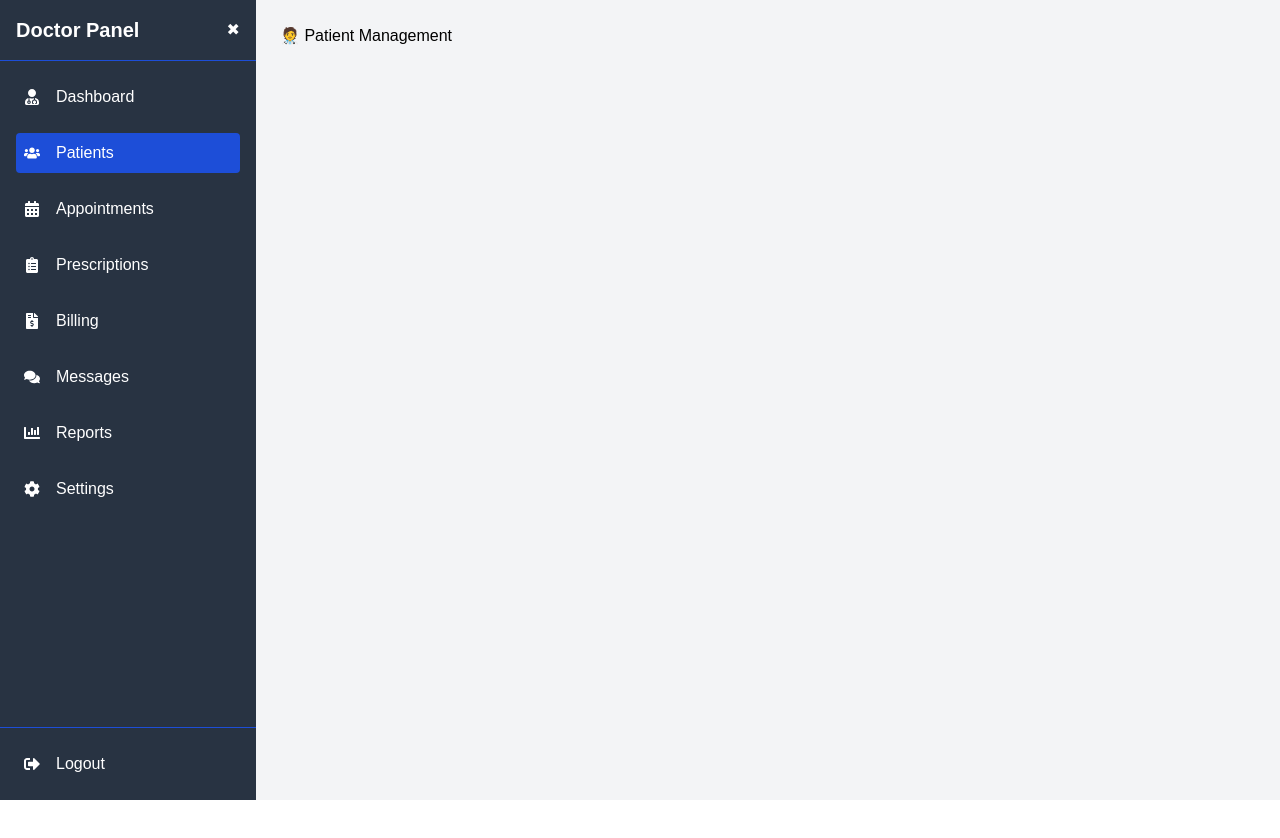
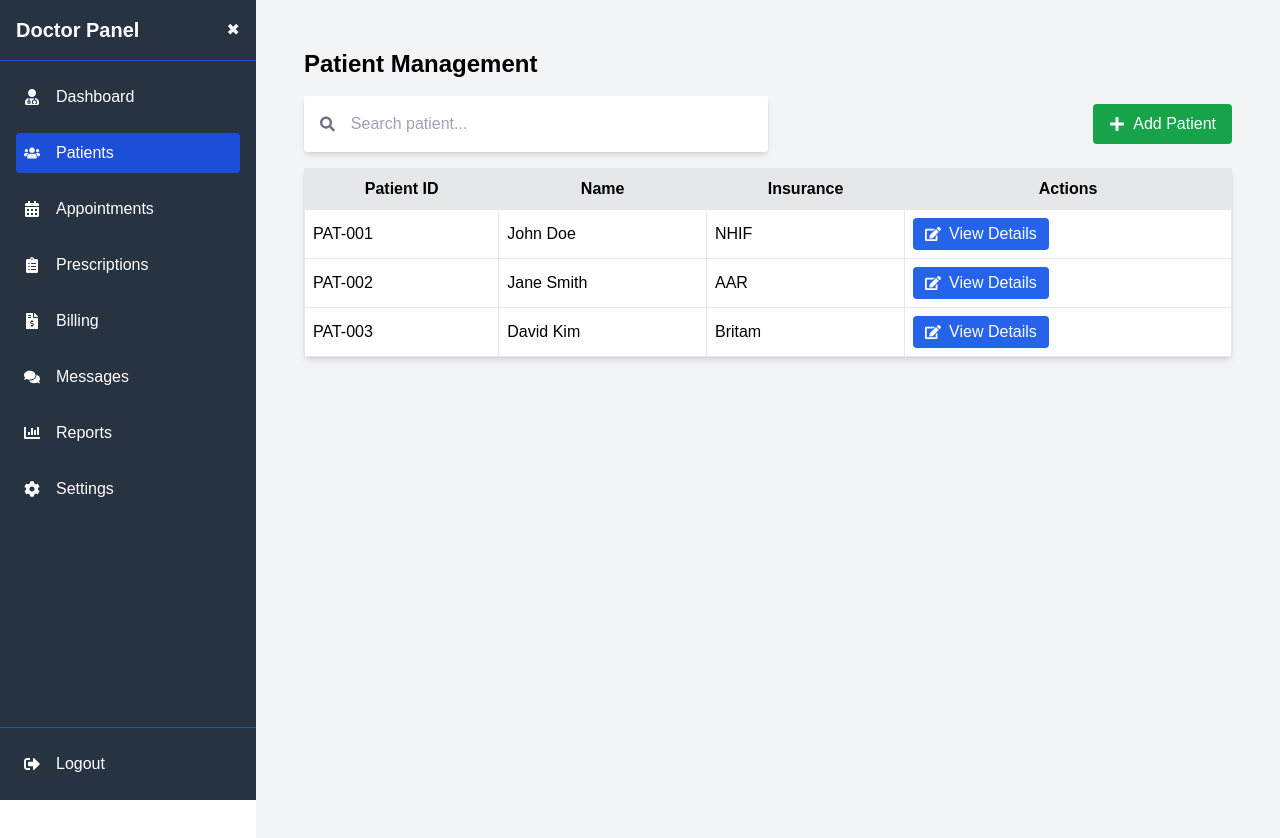
Before and after one commit to DANCANKARANI/iruma-frontend, a Next.js app: page /doctor in a window 1280 px wide. Both pictures are taken after a click on the button "Patients". Shown: the top 838 px of the page. Before the commit the page ends 800 px from the top, so only its background shows below. Built offline with nearby package versions, Linux system fonts and the light colour scheme.

Commit message:
patient management by doctor

```diff
--- /dev/null
+++ b/app/doctor/components/patientManagement.tsx
@@ -0,0 +1,238 @@
+"use client";
+
+import { useState } from "react";
+import { FaSearch, FaEdit, FaTrash, FaPlus } from "react-icons/fa";
+
+// Define the type for a patient
+interface Patient {
+  id: string;
+  name: string;
+  insurance: string;
+}
+
+// Define the initial list of patients
+const initialPatients: Patient[] = [
+  { id: "PAT-001", name: "John Doe", insurance: "NHIF" },
+  { id: "PAT-002", name: "Jane Smith", insurance: "AAR" },
+  { id: "PAT-003", name: "David Kim", insurance: "Britam" },
+];
+
+export const Patients = () => {
+  const [search, setSearch] = useState("");
+  const [patients, setPatients] = useState<Patient[]>(initialPatients);
+  const [selectedPatient, setSelectedPatient] = useState<Patient | null>(null);
+  const [isAddModalOpen, setIsAddModalOpen] = useState(false);
+  const [isEditModalOpen, setIsEditModalOpen] = useState(false);
+  const [currentPatient, setCurrentPatient] = useState<Patient | null>(null);
+
+  // Filter the patients list based on the search term
+  const filteredPatients = patients.filter((patient) =>
+    patient.name.toLowerCase().includes(search.toLowerCase())
+  );
+
+  // Handle adding a new patient
+  const handleAddPatient = (newPatient: Patient) => {
+    setPatients([...patients, newPatient]);
+    setIsAddModalOpen(false);
+  };
+
+  // Handle editing a patient
+  const handleEditPatient = (updatedPatient: Patient) => {
+    setPatients(
+      patients.map((patient) =>
+        patient.id === updatedPatient.id ? updatedPatient : patient
+      )
+    );
+    setIsEditModalOpen(false);
+    setSelectedPatient(updatedPatient);
+  };
+
+  // Handle deleting a patient
+  const handleDeletePatient = (id: string) => {
+    setPatients(patients.filter((patient) => patient.id !== id));
+    if (selectedPatient?.id === id) {
+      setSelectedPatient(null);
+    }
+  };
+
+  return (
+    <div className="p-6 bg-gray-100 min-h-screen">
+      {selectedPatient ? (
+        <div>
+          <h1 className="text-2xl font-bold mb-4">Patient Details</h1>
+          <div className="bg-white p-4 rounded shadow-md mb-4">
+            <p><strong>Patient ID:</strong> {selectedPatient.id}</p>
+            <p><strong>Name:</strong> {selectedPatient.name}</p>
+            <p><strong>Insurance:</strong> {selectedPatient.insurance}</p>
+            <div className="flex gap-2 mt-4">
+              <button
+                onClick={() => {
+                  setCurrentPatient(selectedPatient);
+                  setIsEditModalOpen(true);
+                }}
+                className="px-3 py-1 bg-blue-600 text-white rounded flex items-center"
+              >
+                <FaEdit className="mr-2" /> Edit
+              </button>
+              <button
+                onClick={() => handleDeletePatient(selectedPatient.id)}
+                className="px-3 py-1 bg-red-600 text-white rounded flex items-center"
+              >
+                <FaTrash className="mr-2" /> Delete
+              </button>
+              <button
+                onClick={() => setSelectedPatient(null)}
+                className="px-3 py-1 bg-gray-600 text-white rounded"
+              >
+                Back to List
+              </button>
+            </div>
+          </div>
+        </div>
+      ) : (
+        <div>
+          <h1 className="text-2xl font-bold mb-4">Patient Management</h1>
+          {/* Search Bar and Add Button */}
+          <div className="mb-4 flex items-center justify-between">
+            <div className="flex items-center bg-white p-2 rounded shadow-md w-1/2">
+              <FaSearch className="text-gray-500 mx-2" />
+              <input
+                type="text"
+                placeholder="Search patient..."
+                value={search}
+                onChange={(e) => setSearch(e.target.value)}
+                className="w-full outline-none p-2"
+              />
+            </div>
+            <button
+              onClick={() => setIsAddModalOpen(true)}
+              className="px-4 py-2 bg-green-600 text-white rounded flex items-center"
+            >
+              <FaPlus className="mr-2" /> Add Patient
+            </button>
+          </div>
+
+          {/* Patient List */}
+          <div className="bg-white rounded shadow-md">
+            <table className="w-full border-collapse">
+              <thead>
+                <tr className="bg-gray-200">
+                  <th className="p-2 border">Patient ID</th>
+                  <th className="p-2 border">Name</th>
+                  <th className="p-2 border">Insurance</th>
+                  <th className="p-2 border">Actions</th>
+                </tr>
+              </thead>
+              <tbody>
+                {filteredPatients.map((patient) => (
+                  <tr key={patient.id} className="border-t">
+                    <td className="p-2 border">{patient.id}</td>
+                    <td className="p-2 border">{patient.name}</td>
+                    <td className="p-2 border">{patient.insurance}</td>
+                    <td className="p-2 border">
+                      <button
+                        onClick={() => setSelectedPatient(patient)}
+                        className="px-3 py-1 bg-blue-600 text-white rounded flex items-center"
+                      >
+                        <FaEdit className="mr-2" /> View Details
+                      </button>
+                    </td>
+                  </tr>
+                ))}
+              </tbody>
+            </table>
+          </div>
+        </div>
+      )}
+
+      {/* Add Patient Modal */}
+      {isAddModalOpen && (
+        <PatientModal
+          onClose={() => setIsAddModalOpen(false)}
+          onSubmit={handleAddPatient}
+        />
+      )}
+
+      {/* Edit Patient Modal */}
+      {isEditModalOpen && currentPatient && (
+        <PatientModal
+          patient={currentPatient}
+          onClose={() => setIsEditModalOpen(false)}
+          onSubmit={handleEditPatient}
+        />
+      )}
+    </div>
+  );
+};
+
+// Patient Modal Component
+interface PatientModalProps {
+  patient?: Patient;
+  onClose: () => void;
+  onSubmit: (patient: Patient) => void;
+}
+
+const PatientModal = ({ patient, onClose, onSubmit }: PatientModalProps) => {
+  const [name, setName] = useState(patient?.name || "");
+  const [insurance, setInsurance] = useState(patient?.insurance || "");
+
+  const handleSubmit = (e: React.FormEvent) => {
+    e.preventDefault();
+    if (!name || !insurance) {
+      alert("Please fill in all fields.");
+      return;
+    }
+    onSubmit({
+      id: patient?.id || `PAT-${Math.floor(Math.random() * 1000)}`,
+      name,
+      insurance,
+    });
+  };
+
+  return (
+    <div className="fixed inset-0 bg-black bg-opacity-50 flex items-center justify-center">
+      <div className="bg-white p-6 rounded shadow-md w-1/3">
+        <h2 className="text-xl font-bold mb-4">
+          {patient ? "Edit Patient" : "Add Patient"}
+        </h2>
+        <form onSubmit={handleSubmit}>
+          <div className="mb-4">
+            <label className="block text-sm font-medium mb-1">Name</label>
+            <input
+              type="text"
+              value={name}
+              onChange={(e) => setName(e.target.value)}
+              className="w-full p-2 border rounded"
+              required
+            />
+          </div>
+          <div className="mb-4">
+            <label className="block text-sm font-medium mb-1">Insurance</label>
+            <input
+              type="text"
+              value={insurance}
+              onChange={(e) => setInsurance(e.target.value)}
+              className="w-full p-2 border rounded"
+              required
+            />
+          </div>
+          <div className="flex justify-end gap-2">
+            <button
+              type="button"
+              onClick={onClose}
+              className="px-4 py-2 bg-gray-600 text-white rounded"
+            >
+              Cancel
+            </button>
+            <button
+              type="submit"
+              className="px-4 py-2 bg-blue-600 text-white rounded"
+            >
+              {patient ? "Save Changes" : "Add Patient"}
+            </button>
+          </div>
+        </form>
+      </div>
+    </div>
+  );
+};
--- /dev/null
+++ b/app/doctor/components/prescription.tsx
@@ -0,0 +1 @@
+export const Prescriptions = () => <div>💊 Prescription Uploads</div>;
--- a/app/doctor/page.tsx
+++ b/app/doctor/page.tsx
@@ -3,12 +3,12 @@
 import { useState } from "react";
 import { FaUserMd, FaUsers, FaCalendarAlt, FaClipboardList, FaFileInvoiceDollar, FaComments, FaChartBar, FaCog, FaSignOutAlt } from "react-icons/fa";
 import Appointments from "./components/appointment";
+import { Patients } from "./components/patientManagement";
+import { Prescriptions } from "./components/prescription";
 
 
 // Components for each section (you can create actual pages for these later)
 const Dashboard = () => <div>🏥 Welcome to the Doctor's Dashboard</div>;
-const Patients = () => <div>🧑‍⚕️ Patient Management</div>;
-const Prescriptions = () => <div>💊 Prescription Uploads</div>;
 const Billing = () => <div>💰 Billing and Payments</div>;
 const Messages = () => <div>💬 Messages and Chats</div>;
 const Reports = () => <div>📊 Reports & Analytics</div>;
```
